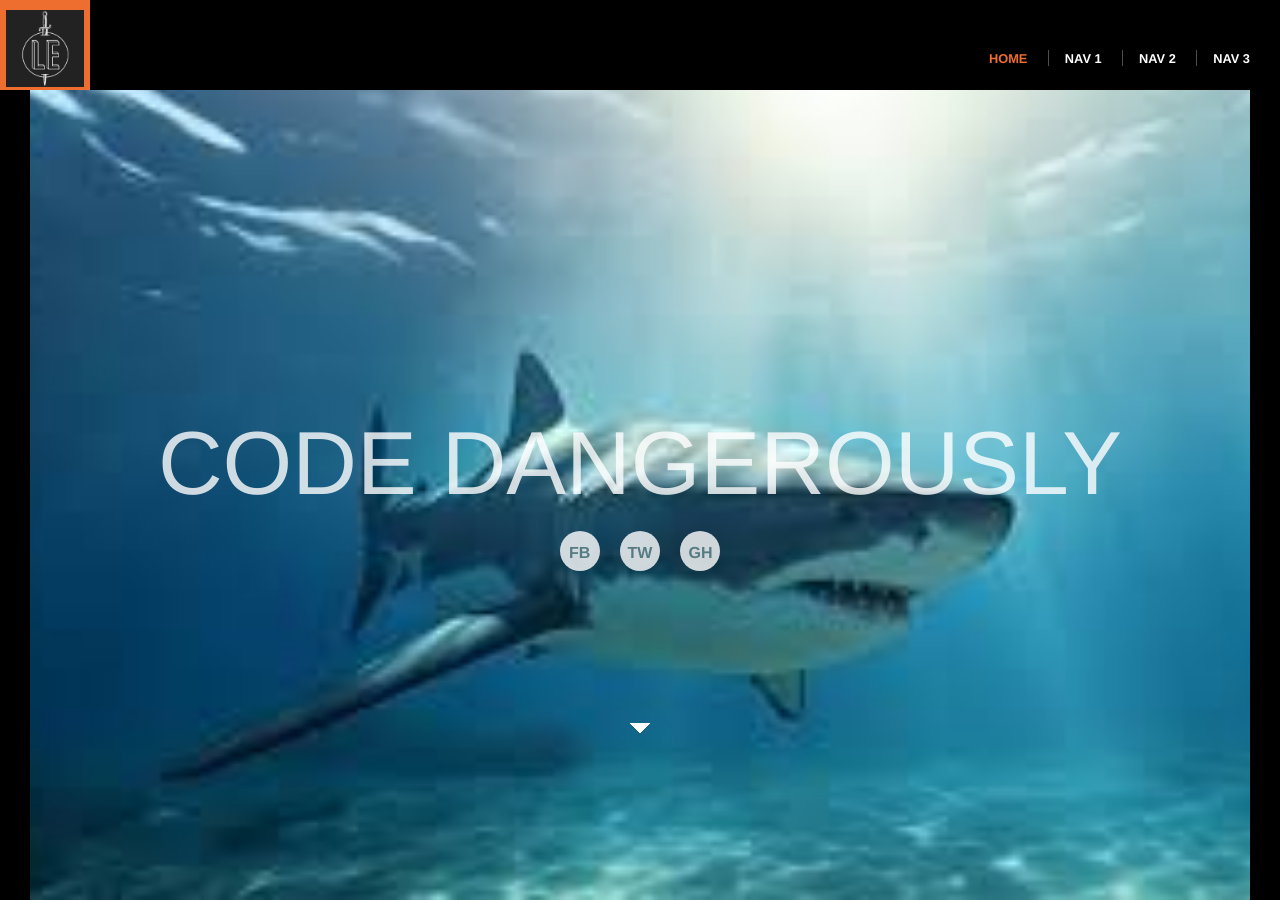
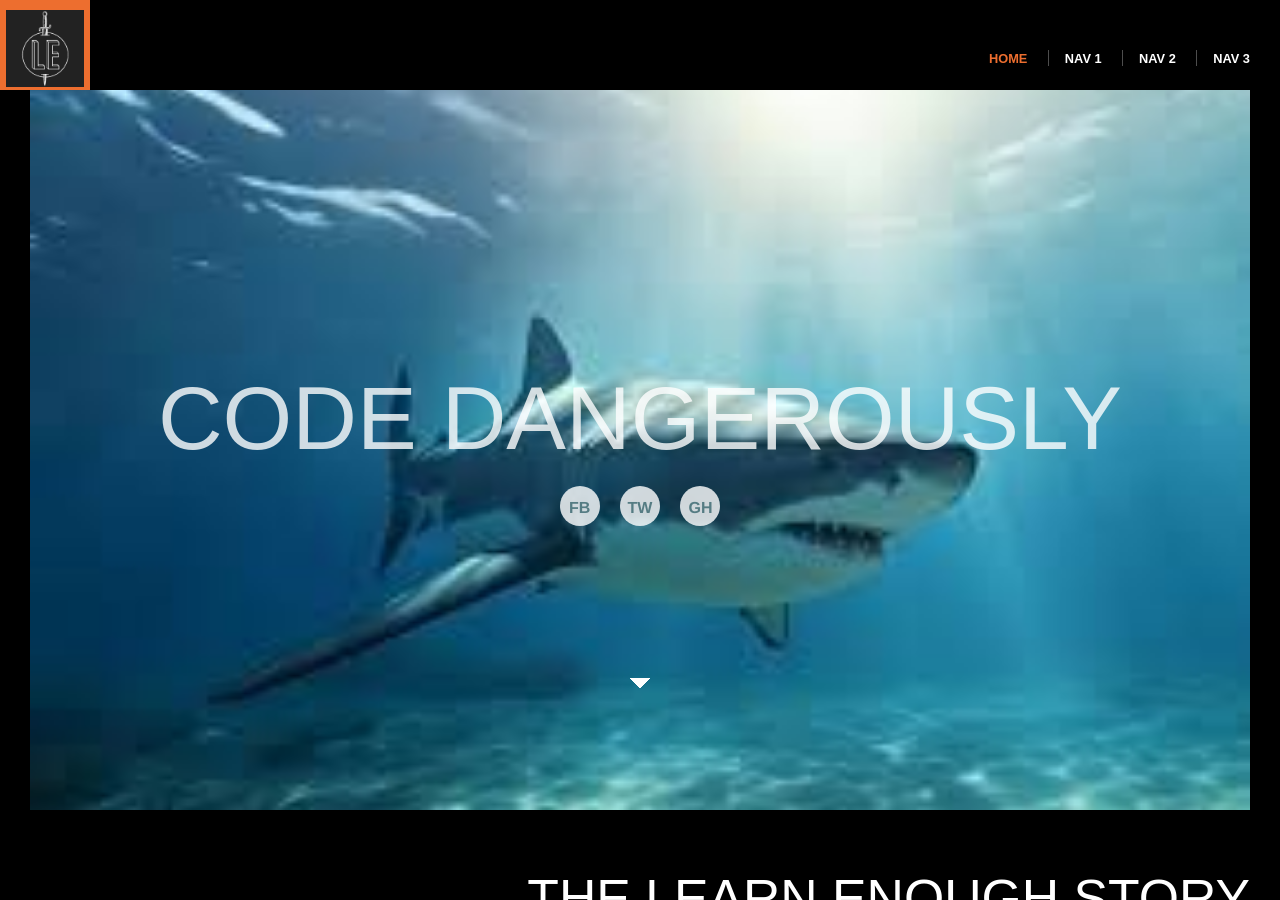
Before and after one commit to Michael-021/Michael-021.github.io, a Jekyll site: the page built from index.html, in a window 1280 px wide and 900 px high. Built offline with Jekyll 4.4.1, drawn with Linux system fonts in a browser that asks for light colours.

Commit message:
add flexbox styles to file

```diff
--- a/css/main.css
+++ b/css/main.css
@@ -3,8 +3,19 @@
    font-family: helvetica, arial, sans;
     }
     html {
-      box-shadow: 0 0 0 30px #000 inset;
-      padding: 0 30px;
+    box-shadow: 0 0 0 30px #000 inset;
+    padding: 0 30px;
+    }
+    body {
+    display: flex;
+    flex-direction: column;
+    font-family: Arial, Helvetica, sans-serif;
+    min-height: 100vh;
+    }
+    .content-container {
+      flex-grow: 1;
+      padding-top: 10vh;
+      width: 100%;
     }
     h1 {
     font-size: 7vw;
@@ -87,6 +98,7 @@
     box-sizing: border-box;
     height: 100vh;
     padding-top: 10vh;
+    height: 90vh;
   }
   .full-hero ::after {
     border: 10px solid;
```
